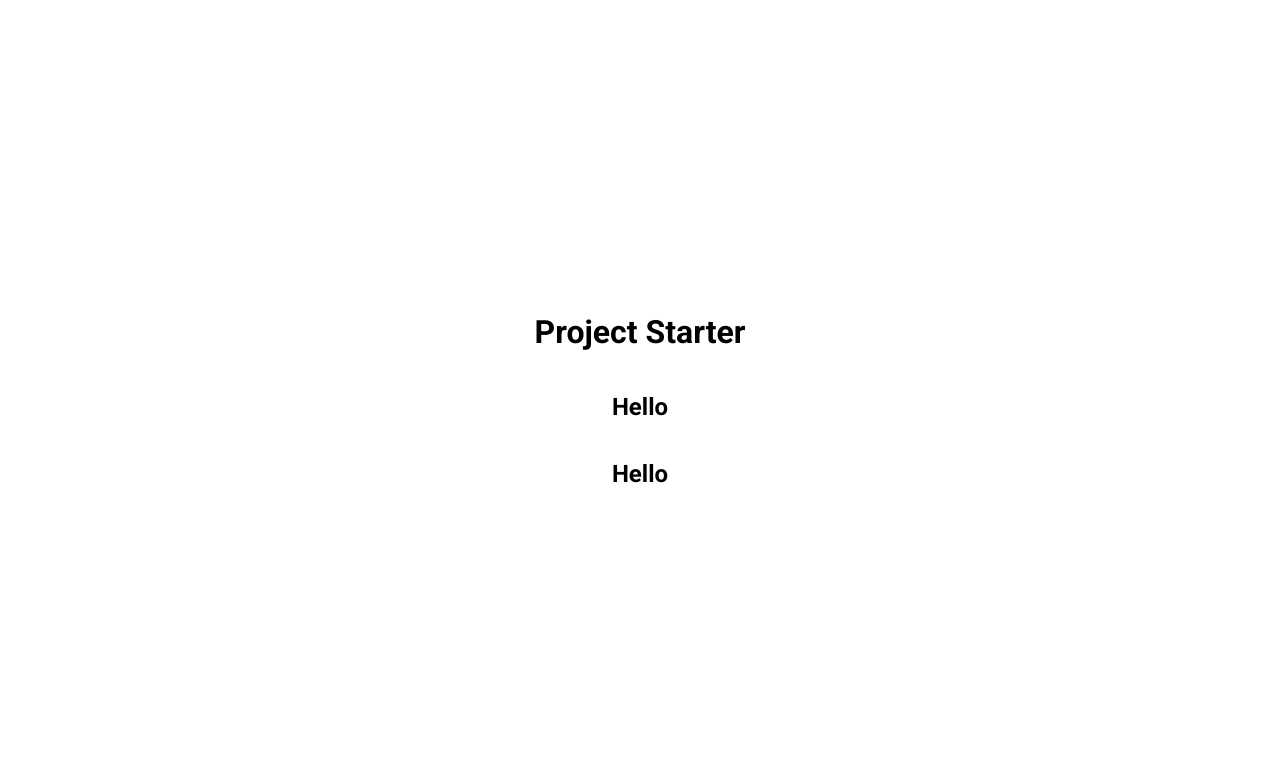
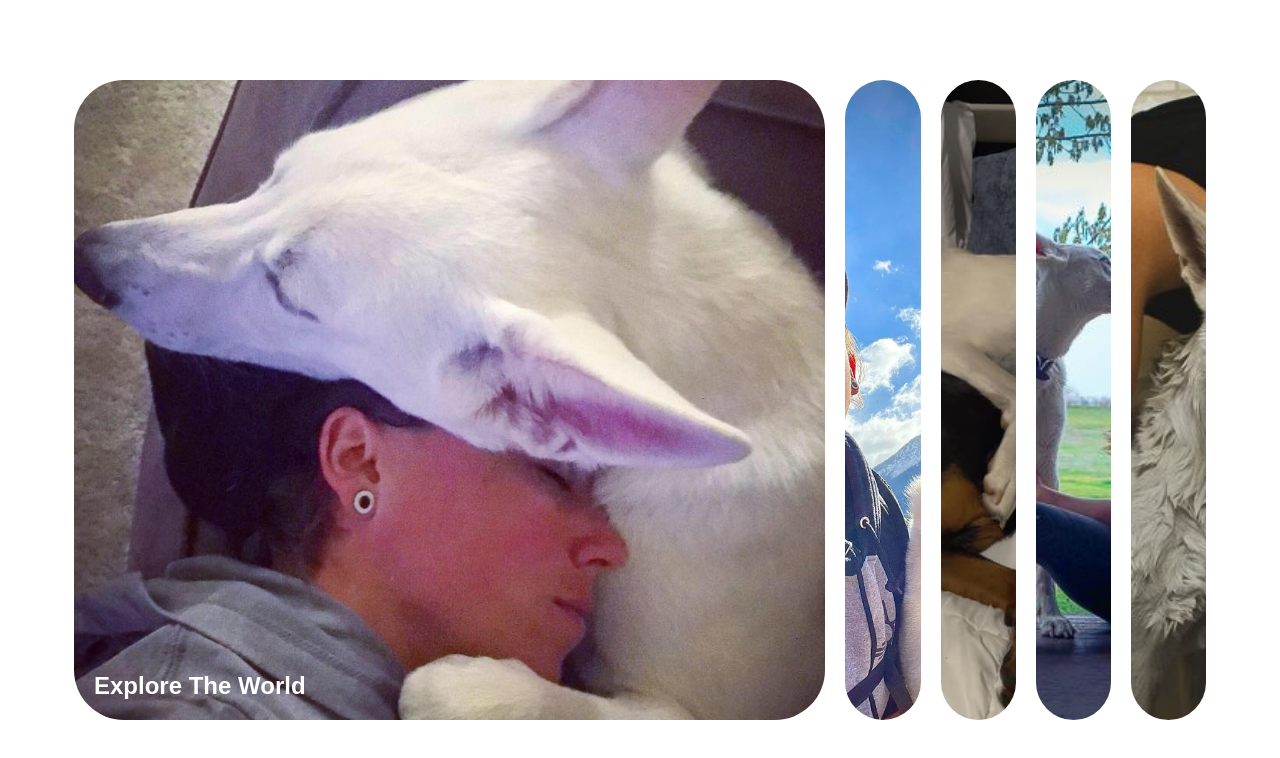
Before and after one commit to SharayahDesigns/Refresher, a plain HTML site: page index.html in a window 1280 px wide. Drawn offline with Linux system fonts and the light colour scheme; a web font is replaced by a local one.

Commit message:
Expanding card CSS

```diff
--- a/index.html
+++ b/index.html
@@ -6,12 +6,29 @@
   <meta name="viewport" content="width=device-width, initial-scale=1.0">
 <link rel="stylesheet" href="https://cdnjs.cloudflare.com/ajax/libs/font-awesome/6.1.1/css/all.min.css" integrity="sha512-KfkfwYDsLkIlwQp6LFnl8zNdLGxu9YAA1QvwINks4PhcElQSvqcyVLLD9aMhXd13uQjoXtEKNosOWaZqXgel0g==" crossorigin="anonymous" referrerpolicy="no-referrer" />
 <link rel="stylesheet" href="style.css">
-  <title>My Project</title>
+  <title>Expanding Cards</title>
 </head>
 <body>
-<h1>Project Starter</h1>
-<h2>Hello</h2>
-<h2>Hello</h2>
+<div class="container">
+    <div class="panel active" style="background-image: url('./PhotoStuff/pup.jpg')">
+        <h3>Explore The World</h3>
+    </div>
+
+    <div class="panel " style="background-image: url(./PhotoStuff/happypup.jpg); ">
+        <h3>Sunny Beach</h3>
+    </div>
+ <div class="panel " style="background-image: url(./PhotoStuff/Happyboys.jpg); ">
+        <h3>Happy Boys</h3>
+    </div>
+<div class="panel " style="background-image: url(./PhotoStuff/lovepup.jpg); ">
+        <h3>Love Pup</h3>
+    </div>
+<div class="panel " style="background-image: url(./PhotoStuff/pupwash.jpg); ">
+        <h3>Pup Wash</h3>
+    </div>
+
+</div>
+
 
 <script src="script.js"></script>
 </body>
--- a/style.css
+++ b/style.css
@@ -1,11 +1,11 @@
-@import url('https://fonts.googleapis.com/css2?family=Josefin+Sans&family=Roboto:wght@400;700&display=swap');
+@import url('https://fonts.googleapis.com/css?family=Muli&display=swap');
 
 * {
 box-sizing: border-box;
 }
 
 body {
-font-family: 'Roboto', sans-serif;
+font-family: 'Muli', sans-serif;
 display: flex;
 flex-direction: column;
 align-items: center;
@@ -14,3 +14,48 @@ height: 100vh;
 overflow: hidden;
 margin: 0;
 }
+
+.container {
+display: flex;
+width: 90vw;
+}
+
+.panel {
+background-size: cover;
+background-position: center;
+background-repeat: no-repeat;
+height: 80vh;
+border-radius: 50px;
+color: white;
+cursor: pointer;
+flex: 0.5;
+margin: 10px;
+position: relative;
+transition: flex 0.7s ease-in;
+}
+
+.panel h3 {
+font-size: 24px;
+position: absolute;
+bottom: 20px;
+left: 20px;
+margin: 0;
+opacity: 0;
+}
+
+.panel.active {
+flex: 5;
+}
+.panel.active h3 {
+opacity: 1;}
+
+@media(max-width: 580px) {
+.container {
+width: 100vw;
+}
+.panel:nth-of-type(4), .panel:nth-of-type(5)
+{
+display: none;
+}
+
+}
```
Also changed, not shown: PhotoStuff/Happyboys.jpg (added), PhotoStuff/happypup.jpg (added), PhotoStuff/lovepup.jpg (added), PhotoStuff/pup.jpg (added), PhotoStuff/pupwash.jpg (added).
